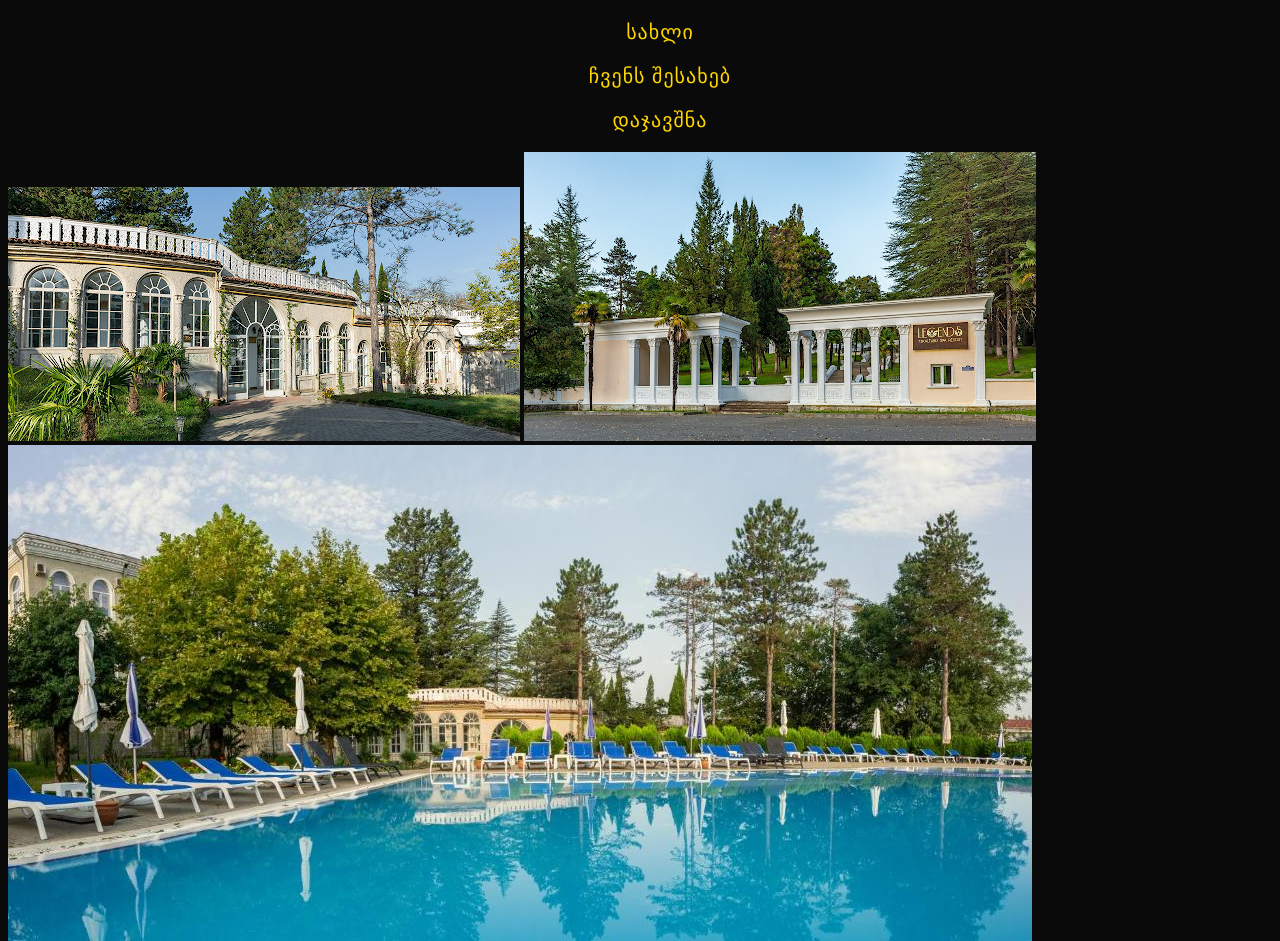
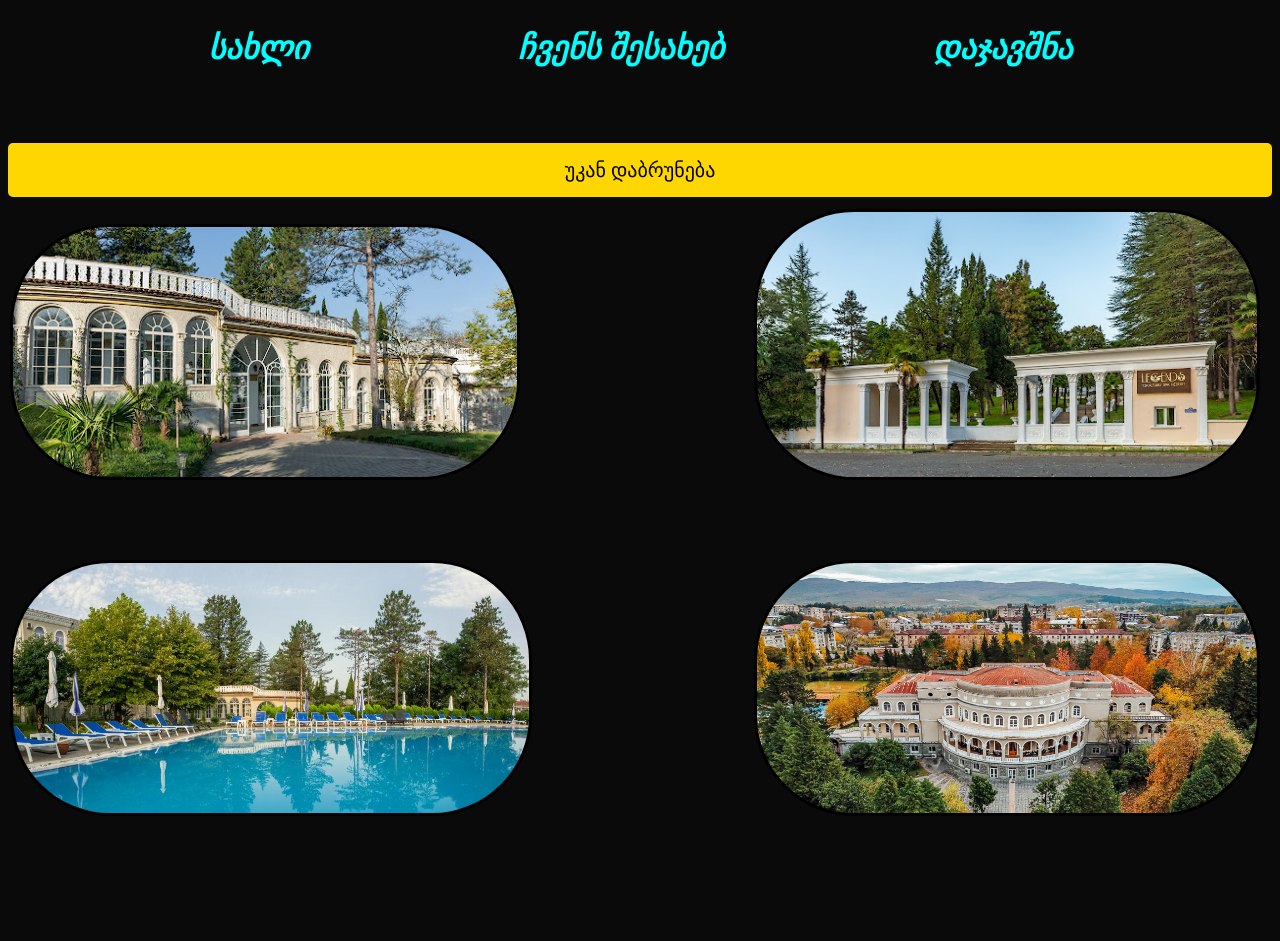
Before and after one commit to nikakereselidze289/Bakuriani, a plain HTML site: page homepage.html in a window 1280 px wide. Shown: the top 941 px of the page. After the commit the page ends 816 px from the top, so only its background shows below. Drawn offline with Linux system fonts and the light colour scheme.

Commit message:
GOA BEST

```diff
--- a/biba.css
+++ b/biba.css
@@ -29,7 +29,7 @@ body {
 
 /* Hero Section */
 .hero {
-  background-image: url("https://netgazeti.ge/wp-content/uploads/2023/07/Untitled-design-2.jpg");
+  background-image: url("https://images3.alphacoders.com/109/thumb-1920-1095677.jpg");
   background-size: cover;
   background-position: center;
   height: 60vh;
@@ -112,6 +112,7 @@ body {
   height: auto;
   border-radius: 10px;
   box-shadow: 0 4px 12px rgba(0, 0, 0, 0.5);
+  /* 0.3 წამი  ease ეფექტით, რაც უზრუნველყოფს ტრანზიციის ნაკლებად მკვეთრ და უფრო ბუნებრივ ცვლილებას. */
   transition: transform 0.3s ease, box-shadow 0.3s ease;
 }
 
--- a/homepage.css
+++ b/homepage.css
@@ -1,29 +1,25 @@
-
+/*body styling*/
 body {
   background-size: cover;
   background-color: #0a0a0a;
-  font-family: Arial, sans-serif;
 }
-
+/*first div block styling*/
 .div1 {
   display: flex;
   justify-content: space-between;
-  margin: 0 200px;
+  margin: 0px 200px;
   color: black;
-  position: relative;
 }
-
-/* ჰოვერის ეფექტი h2 */
+/*change color when hovered*/
 h2:hover {
   background-color: red;
 }
-
-/* ყველა ლინკის სტილიზაცია */
+/*styl a tag*/
 a {
   text-decoration: none;
   color: aqua;
 }
-
+/*first img*/
 #img1 {
   position: absolute;
   bottom: 40%;
@@ -31,84 +27,49 @@ a {
   border: solid;
   border-radius: 100px;
   height: 250px;
-  width: auto;
 }
-
-/* მეორე სურათის სტილიზაცია */
+/*second img*/
 #img2 {
   position: absolute;
   bottom: 40%;
-  right: 20px; /* მარჯვენა მარგინი */
+  right: 20px;
   border: solid;
   border-radius: 100px;
   height: 265px;
-  width: auto;
+  width: 500px;
 }
-
-/* მესამე სურათის სტილიზაცია */
+/*third img*/
 #img3 {
+  height: 250px;
   position: absolute;
-  top: 70%; /* სურათის განლაგება ეკრანის ზედა ნაწილში */
+  top: 70%;
   left: 10px;
   border: solid;
   border-radius: 100px;
+}
+/*fourth img*/
+#img4 {
   height: 250px;
-  width: auto;
-}
-
-/* მეოთხე სურათის სტილიზაცია */
-#img4 {
   position: absolute;
   top: 70%;
   right: 20px;
-  width: auto;
-  height: 250px;
+  width: 500px;
   border: solid;
   border-radius: 100px;
 }
 
-/* ბმულის (back button) სტილიზაცია */
 #a1 {
-  display: flex;
-  justify-content: center; /* ბმულის ცენტრში განლაგება */
-  background-color: #ffd700; /* ფონური ფერი ყვითელი */
-  color: black; /* ტექსტის ფერი */
-  padding: 15px 30px; /* Padding - შიდა მანძილი */
-  font-size: 20px; /* ტექსტის ზომა */
-  text-decoration: none; /* ლინკის ხაზქვეშა ხაზის ამოღება */
-  border-radius: 5px; /* გარღვეული კიდეები */
-  transition: background-color 0.3s; /* ფონური ფერის ცვლილება ზუსტად 0.3 წამში */
+    display: flex;
+    justify-content: center;
+
+  background-color: #ffd700;
+  color: black;
+  padding: 15px 30px;
+  font-size: 20px;
+  text-decoration: none;
+  border-radius: 5px;
+  transition: background-color 0.3s;
 }
-
-#a1:hover {
-  background-color: black; /* ფონური ფერი იცვლება შავზე */
-  color: #ffd700; /* ტექსტის ფერი შეიცვლება ყვითელზე */
+*/ #a1:hover {
+  background-color: black;
 }
-
-/* ლისტის ელემენტების სტილიზაცია */
-li {
-  list-style: none; /* ლისტის სიმბოლოები ამოიღება */
-  padding: 0;
-  margin: 20px 0;
-  display: flex;
-  justify-content: center; /* ელემენტების ცენტრში განლაგება */
-  align-items: center;
-  flex-wrap: wrap; /* ელემენტების გადატანა შემდეგ ხაზზე */
-}
-
-/* ლინკის სტილიზაცია ლისტის შიგნით */
-ul li a {
-  color: #ffd700; /* ლინკის ყვითელი ფერი */
-  text-decoration: none; /* ხაზქვეშა ხაზის ამოღება */
-  font-size: 20px; /* ტექსტის ზომა */
-  text-transform: uppercase; /* ლათინური ასოების დიდი ფორმა */
-  letter-spacing: 1px; /* ასოებს შორის გასავალი */
-  transition: color 0.3s ease, transform 0.3s ease; /* ცვლილების მუხტი */
-}
-
-/* ლინკის ჰოვერის ეფექტი */
-li a:hover {
-  color: aqua; /* ტექსტის ფერი იცვლება აეკვას ფერით */
-  text-decoration: underline; /* ხაზქვეშა ხაზის დამატება */
-  transform: scale(1.1); /* ზომის გადიდება */
-}
--- a/homepage.html
+++ b/homepage.html
@@ -1,36 +1,32 @@
 <!DOCTYPE html>
-<html lang="ka">
+<html lang="en">
   <head>
     <meta charset="UTF-8" />
     <meta name="viewport" content="width=device-width, initial-scale=1.0" />
-    <title>მთავარი გვერდი</title>
+    <title>HomePage</title>
     <!--CSS-->
     <link rel="stylesheet" href="homepage.css" />
   </head>
   <body>
-    <!-- Header / Navigation -->
-    <header>
-      <nav>
-        <ul>
-          <li><a href="homepage.html">სახლი</a></li>
-          <li><a href="aboutus.html">ჩვენს შესახებ</a></li>
-          <li><a href="booking.html">დაჯავშნა</a></li>
-        </ul>
-      </nav>
-    </header>
-
-    <!-- Hotel Gallery -->
-    <section class="gallery">
-      <img src="hotel.png" alt="სასტუმრო 1" />
-      <img src="hotel2.png" alt="სასტუმრო 2" />
-      <img src="hotel3.png" alt="სასტუმრო 3" />
-      <img src="hotel4.png" alt="სასტუმრო 4" />
-    </section>
-
-    <!-- Footer / Navigation -->
-    <footer>
-      <p><a href="page2.html">დაბრუნება</a></p>
-      <p>შექმნილია: ნიკოლოზ კერესელიძის მიერ</p>
-    </footer>
+    <!-- Home Page, Images and Links -->
+    <div class="div1">
+      <i>
+        <a href="homepage.html"><h1>სახლი</h1></a>
+      </i>
+      <i>
+        <a href="aboutus.html"><h1>ჩვენს შესახებ</h1></a>
+      </i>
+      <i>
+        <a href="booking.html"><h1>დაჯავშნა</h1></a>
+      </i>
+      <img id="img1" src="hotel.png" alt="" />
+      <img id="img2" src="hotel2.png" alt="" />
+      <img id="img3" src="hotel3.png" alt="" />
+      <img id="img4" src="hotel4.png" alt="" />
+    </div>
+    <div class="div2">
+      <br><br><br>
+      <a id="a1" href="page2.html">უკან დაბრუნება</a>
+    </div>
   </body>
 </html>
--- a/style.css
+++ b/style.css
@@ -23,6 +23,7 @@ header {
 header .logo img {
   width: 220px;
   border-radius: 15px;
+  /* 0.3 წამი  ease ეფექტით, რაც უზრუნველყოფს ტრანზიციის ნაკლებად მკვეთრ და უფრო ბუნებრივ ცვლილებას. */
   transition: transform 0.3s ease-in-out;
   padding: 10px;
   border: 3px solid #ffd700;
@@ -301,7 +302,7 @@ footer {
   padding: 20px;
   text-align: center;
 }
-
+/* footer */
 footer p {
   font-size: 18px;
 }
--- a/style_1.css
+++ b/style_1.css
@@ -21,7 +21,7 @@ body {
 
 /* Intro section */
 .intro-section {
-  background: url("https://scontent.ftbs4-2.fna.fbcdn.net/v/t1.6435-9/116875221_2461455810782044_3534810288545694280_n.jpg?_nc_cat=103&ccb=1-7&_nc_sid=833d8c&_nc_ohc=CA6vAqpc7dsQ7kNvwGkpYP_&_nc_oc=AdmlPlsNHWSDx9oPyu5tTyKb2WmhdEHdPxRQFK--HcxeOt_SqUg3r3S5oCSkubUVgLs&_nc_zt=23&_nc_ht=scontent.ftbs4-2.fna&_nc_gid=ee135Pmugl9zgd0wBrWM1w&oh=00_AYHTF4-zlwppjuSog44fwPhUnX7bUxdKK8w2T-digasoJw&oe=6817A12F")
+  background: url("https://scontent.ftbs4-2.fna.fbcdn.net/v/t1.6435-9/67105505_2474388182617661_4809238687088902144_n.jpg?_nc_cat=100&ccb=1-7&_nc_sid=127cfc&_nc_ohc=htwSir0CBp8Q7kNvwFisuXY&_nc_oc=AdlbqzG6KJu1wejToeDxBmi0koX5knIbiwmlbzsIu58Ib8QGMu_mcvKG6jiwC9-6xFk&_nc_zt=23&_nc_ht=scontent.ftbs4-2.fna&_nc_gid=gBwDnCggw76_G9GBzbUXwQ&oh=00_AYGJ1hABYsOObFUhaV6Gj9NM7s9PPgrdRcy3g43qSy3jow&oe=6817A964")
     center/cover no-repeat;
   height: 100vh;
   display: flex;
```
Also changed, not shown: biba.html (+0 -1 lines), booking.html (+1 -1 lines), aboutus.html (indentation only), contact.html (indentation only), marcopolo.jpg, nanuka.html (indentation only), გონიო.png.
